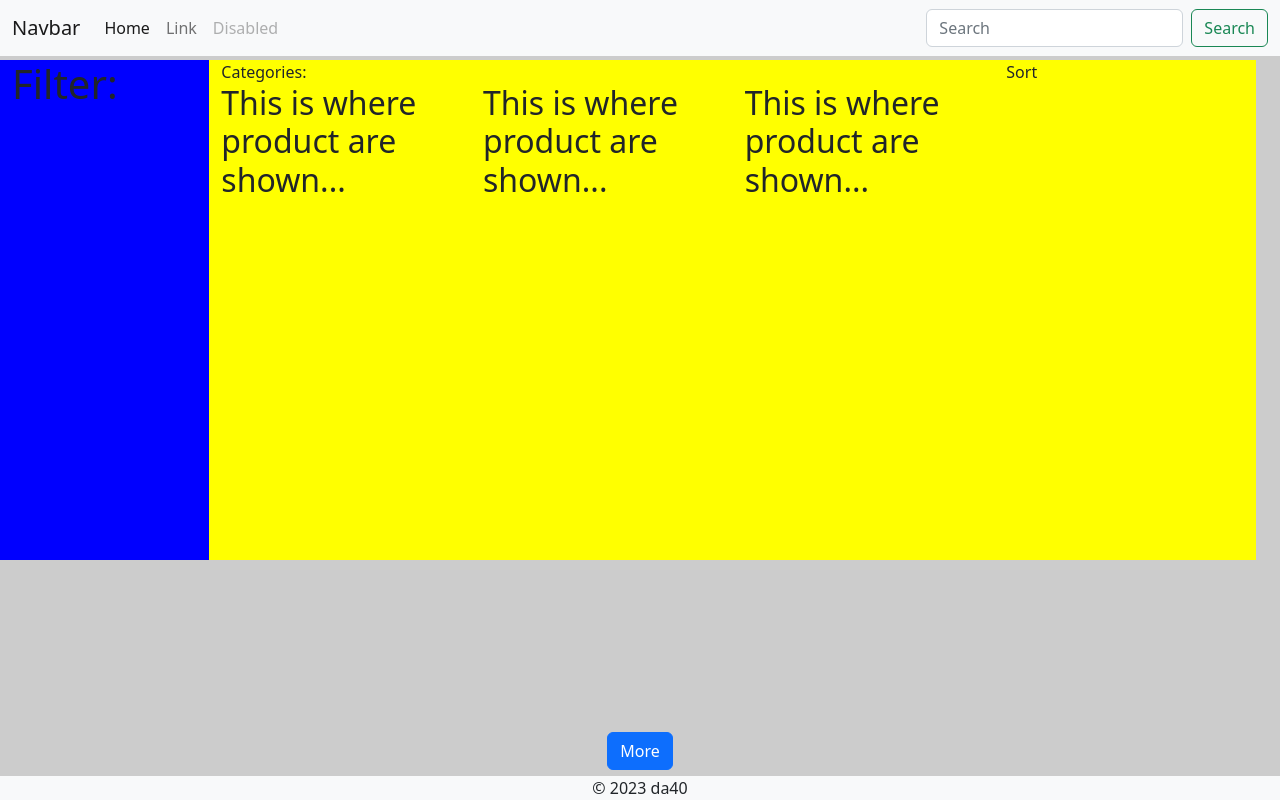
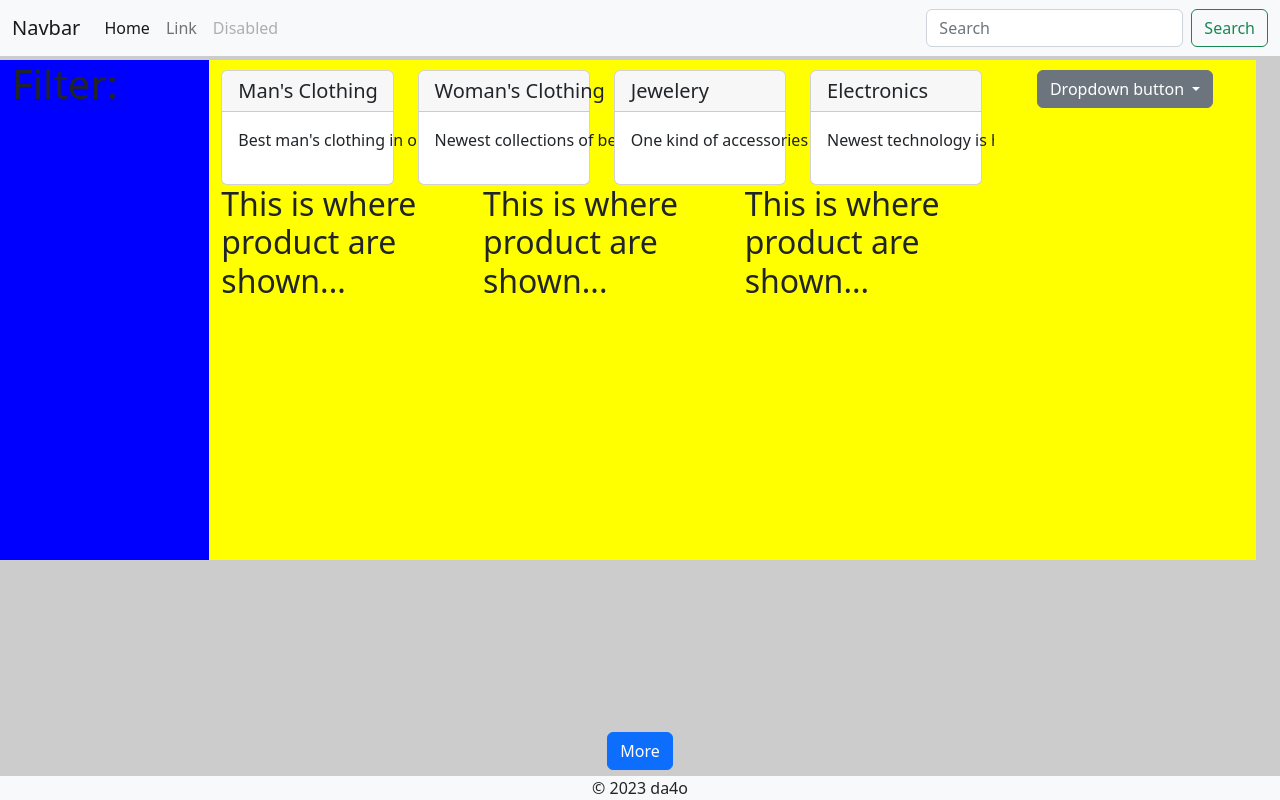
Before and after one commit to da4o88/Product_Listing, a plain HTML site: page index.html in a window 1280 px wide. Drawn offline with nearby package versions, Linux system fonts and the light colour scheme.

Commit message:
created sort dropdown button

```diff
--- a/css/main.css
+++ b/css/main.css
@@ -14,6 +14,9 @@ footer {
     height: 500px;
 }
 
+.categories-menu {
+    margin-top: 10px;
+}
 
 /* buttons  */
 .button-more {
@@ -21,3 +24,7 @@ footer {
     margin-bottom: 30px;
 
 }
+
+.button-sort {
+    z-index: 4;
+}
--- a/index.html
+++ b/index.html
@@ -27,8 +27,63 @@
 
             <div class="col-sm-10" style="background-color:yellow;">
                 <div class="row categories-menu">
-                    <div class="col-9">Categories:</div>
-                    <div class="col-3">Sort</div>
+                    <div class="col-9 text-truncate">
+                        <div class="row">
+                            <div class="col-3">
+                                <div class="card">
+                                    <h5 class="card-header">Man's Clothing</h5>
+                                    <div class="card-body">
+                                      <p class="card-text">Best man's clothing in one place.</p>
+                                      <a href="https://www.google.com" class="stretched-link"></a>
+                                    </div>
+                                </div>
+                            </div>
+
+                        <div class="col-3">
+                            <div class="card">
+                                <h5 class="card-header">Woman's Clothing</h5>
+                                <div class="card-body">
+                                    <p class="card-text">Newest collections of best brands.</p>
+                                    <a href="https://www.google.com" class="stretched-link"></a>
+                                </div>
+                            </div>
+                        </div>
+
+                        <div class="col-3">
+                            <div class="card">
+                                <h5 class="card-header">Jewelery</h5>
+                                <div class="card-body">
+                                    <p class="card-text">One kind of accessories for you.</p>
+                                    <a href="https://www.google.com" class="stretched-link"></a>
+                                </div>
+                            </div>
+                        </div>
+
+                        <div class="col-3">
+                            <div class="card">
+                                <h5 class="card-header">Electronics</h5>
+                                <div class="card-body">
+                                    <p class="card-text">Newest technology is here.</p>
+                                    <a href="https://www.google.com" class="stretched-link"></a>
+                                </div>
+                            </div>
+                        </div>
+                        </div>
+
+                    </div>
+                    <div class="col-3 text-center">
+                        <div class="dropdown button-sort">
+                            <button class="btn btn-secondary dropdown-toggle" type="button" id="dropdownMenuButton" data-bs-toggle="dropdown" aria-haspopup="true" aria-expanded="false">
+                              Dropdown button
+                            </button>
+                            <div class="dropdown-menu" aria-labelledby="dropdownMenuButton">
+                              <a class="dropdown-item" href="#">Highest price</a>
+                              <a class="dropdown-item" href="#">Lowest price</a>
+                              <a class="dropdown-item" href="#">A-Z</a>
+                              <a class="dropdown-item" href="#">Z-A</a>
+                            </div>
+                        </div>
+                    </div>
 
                 </div>
                 <!-- Products Grid  -->
@@ -50,8 +105,6 @@
 
             </div>
         </div>
-
-
     </div>
 
     <!-- Footer  -->
--- a/scripts/main.js
+++ b/scripts/main.js
@@ -37,7 +37,7 @@ class MyFooter extends HTMLElement {
         this.innerHTML = `
         <footer class="footer fixed-bottom">
          <section class="d-flex justify-content-center">
-            <span>&copy; 2023 da40</span>
+            <span>&copy; 2023 da4o</span>
          </section>
 
         </footer>
```
